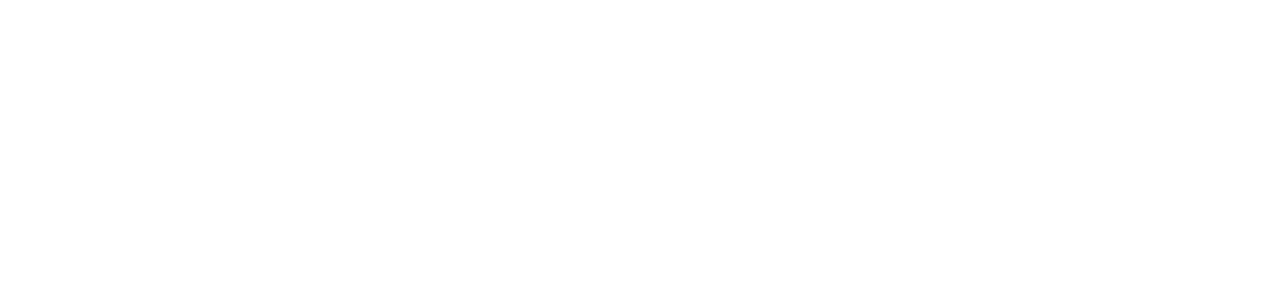
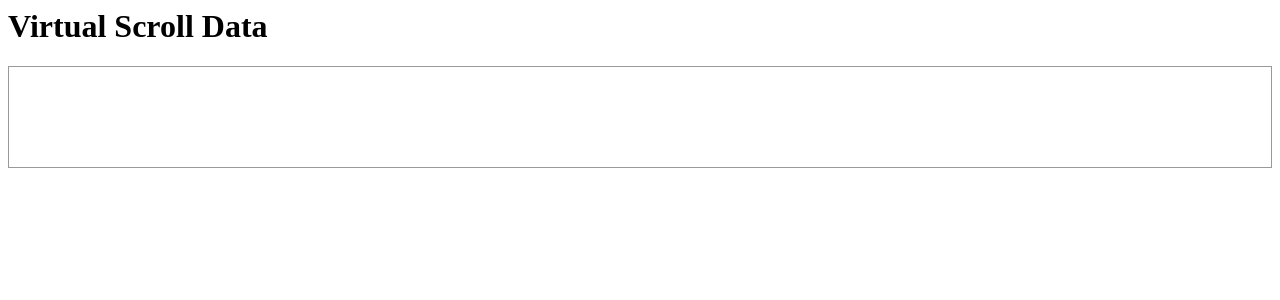
Before and after one commit to joelstevick/material-design-virtual-scroll, an Angular app: page / in a window 1280 px wide. Shown: the top 300 px of the page. Built offline with nearby package versions, Linux system fonts and the light colour scheme.

Commit message:
3 files modified

```diff
--- a/src/app/components/chat-scroll/chat-scroll.component.css
+++ b/src/app/components/chat-scroll/chat-scroll.component.css
@@ -0,0 +1,4 @@
+cdk-virtual-scroll-viewport {
+  border: 1px solid #999;
+  height: 100px;
+}
--- a/src/app/components/chat-scroll/chat-scroll.component.html
+++ b/src/app/components/chat-scroll/chat-scroll.component.html
@@ -0,0 +1,10 @@
+<h1>Virtual Scroll Data</h1>
+<cdk-virtual-scroll-viewport>
+	<div id="top" #top></div>
+	<ng-container *cdkVirtualFor="let item of items; index as index">
+		<div class="item">
+			<span>{{item | json}}</span>
+		</div>
+	</ng-container>
+	<div id="bottom"></div>
+</cdk-virtual-scroll-viewport>
--- a/src/app/components/chat-scroll/chat-scroll.component.ts
+++ b/src/app/components/chat-scroll/chat-scroll.component.ts
@@ -20,6 +20,7 @@
   ]
 })
 export class ChatScrollComponent implements OnInit, AfterViewChecked {
+  items: any[] = [];
   ngAfterViewChecked(): void {}
   ngOnInit(): void {}
 }
```
